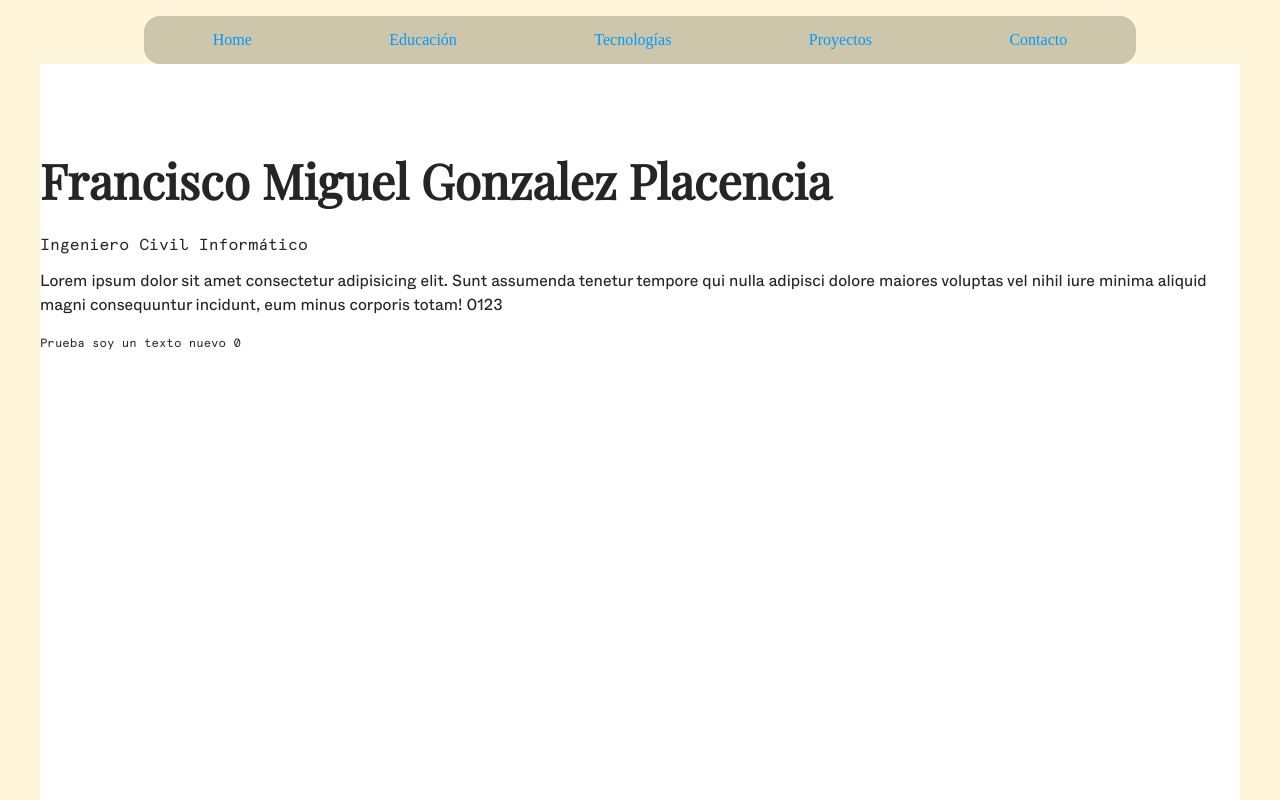
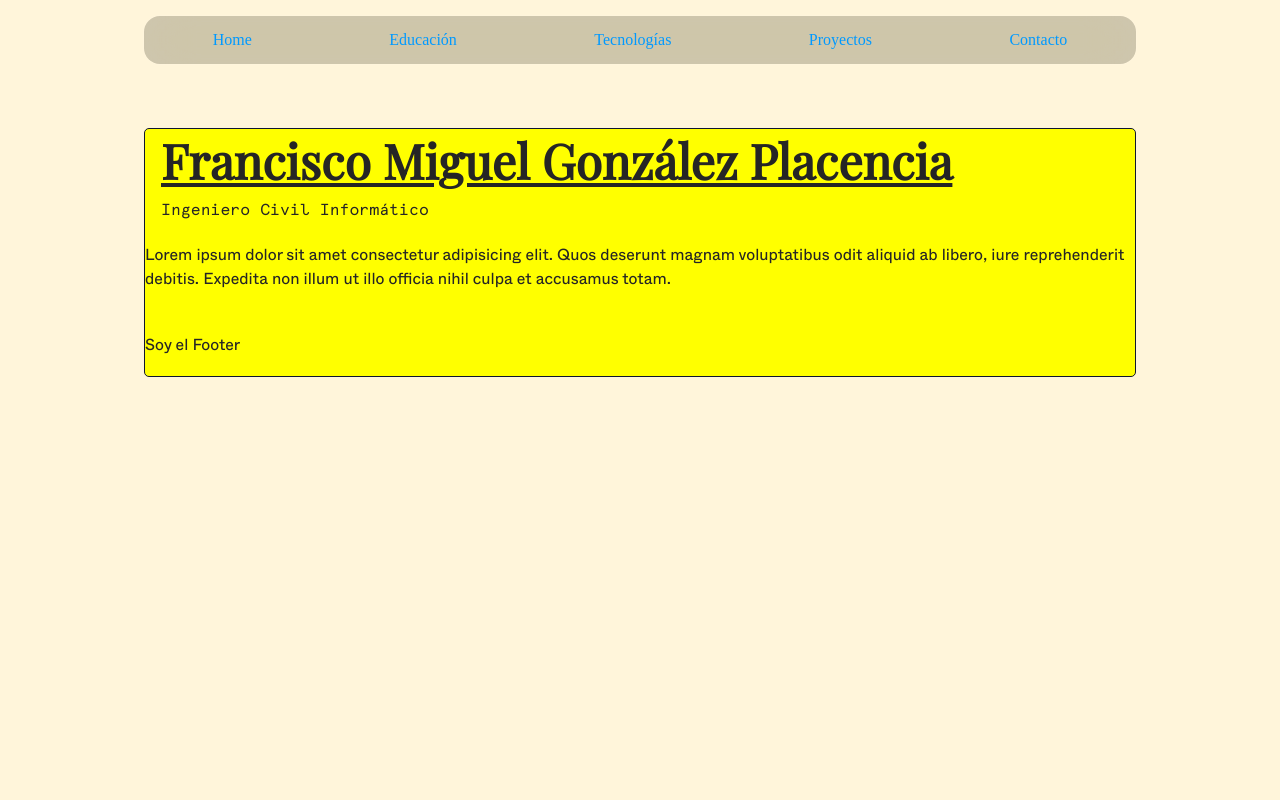
Before and after one commit to devfranciscogonzalez/portfolio, a React (Vite) app: page / in a window 1280 px wide. Shown: the top 800 px of the page. Built offline with nearby package versions, Linux system fonts and the light colour scheme.

Commit message:
add card draft

```diff
--- /dev/null
+++ b/src/components/Card/Card.styles.js
@@ -0,0 +1,27 @@
+import styled from "styled-components";
+
+const CardContainer = styled.article`
+  display: flex;
+  flex-direction: column;
+  background-color: ${({ theme }) => theme.colors.primary};
+  border: 1px solid ${({ theme }) => theme.colors.border};
+  border-radius: ${({ theme }) => theme.borderRadius.medium};
+`;
+
+const CardHeader = styled.header`
+  padding: 0 ${({ theme }) => theme.padding.medium};
+`;
+
+const CardContent = styled.div`
+  display: flex;
+  flex-direction: column;
+  align-items: center;
+`;
+
+const CardFooter = styled.footer`
+  display: flex;
+  justify-content: space-between;
+  margin-top: 10px;
+`;
+
+export { CardContainer, CardHeader, CardContent, CardFooter };
--- /dev/null
+++ b/src/components/Card/index.jsx
@@ -0,0 +1,31 @@
+import { H1, MediumText, Paragraph } from "../TextComponents";
+import {
+  CardContainer,
+  CardContent,
+  CardFooter,
+  CardHeader,
+} from "./Card.styles";
+
+const Card = () => {
+  return (
+    <CardContainer>
+      <CardHeader>
+        <H1>Francisco Miguel González Placencia</H1>
+        <MediumText>Ingeniero Civil Informático </MediumText>
+      </CardHeader>
+      <CardContent>
+        <Paragraph>
+          Lorem ipsum dolor sit amet consectetur adipisicing elit. Quos deserunt
+          magnam voluptatibus odit aliquid ab libero, iure reprehenderit
+          debitis. Expedita non illum ut illo officia nihil culpa et accusamus
+          totam.
+        </Paragraph>
+      </CardContent>
+      <CardFooter>
+        <Paragraph>Soy el Footer</Paragraph>
+      </CardFooter>
+    </CardContainer>
+  );
+};
+
+export default Card;
--- a/src/components/MainContent/MainContent.styles.js
+++ b/src/components/MainContent/MainContent.styles.js
@@ -6,8 +6,7 @@ const MainContainer = styled.main`
   justify-content: center;
   align-items: stretch;
   width: 100%;
-  max-width: 75rem;
-  background-color: #fff;
+  max-width: ${({ theme }) => theme.breakpoints.laptop};
 `;
 
 export default MainContainer;
--- a/src/components/TextComponents/index.js
+++ b/src/components/TextComponents/index.js
@@ -3,8 +3,8 @@ import styled from "styled-components";
 const H1 = styled.h1`
   font-size: ${({ theme }) => theme.fontSizes.xxlarge};
   font-family: ${({ theme }) => theme.fonts.tertiary};
-  line-height: 1.2;
-  margin: 0.5em 0;
+  line-height: 1.3em;
+  text-decoration: underline;
   /* color: ${({ theme }) => theme.colors.text.primary}; */
 `;
 
--- a/src/components/index.js
+++ b/src/components/index.js
@@ -1,2 +1,3 @@
 export { default as Layout } from "./Layout";
 export { H1, H2, H3, Paragraph, SmallText, MediumText } from "./TextComponents";
+export { default as Card } from "./Card";
--- a/src/theme/index.js
+++ b/src/theme/index.js
@@ -23,7 +23,7 @@ export const theme = {
       light: "#FFF5DA",
       dark: "#333333",
     },
-    border: "#e0e0e0",
+    border: "#10162F",
   },
   spacing: {
     xsmall: ".25rem",
@@ -44,7 +44,7 @@ export const theme = {
   },
   borderRadius: {
     small: "2px",
-    medium: "4px",
+    medium: "5px",
     large: "8px",
     xlarge: "16px",
   },
--- a/src/view/Home/index.jsx
+++ b/src/view/Home/index.jsx
@@ -1,18 +1,10 @@
+import Card from "../../components/Card";
 import { HomeContainer } from "./Home.styles";
-import { H1, Paragraph, SmallText, MediumText } from "../../components";
 
 const Home = () => {
   return (
     <HomeContainer>
-      <H1>Francisco Miguel Gonzalez Placencia</H1>
-      <MediumText>Ingeniero Civil Informático</MediumText>
-      <Paragraph>
-        Lorem ipsum dolor sit amet consectetur adipisicing elit. Sunt assumenda
-        tenetur tempore qui nulla adipisci dolore maiores voluptas vel nihil
-        iure minima aliquid magni consequuntur incidunt, eum minus corporis
-        totam! 0123
-      </Paragraph>
-      <SmallText>Prueba soy un texto nuevo 0</SmallText>
+      <Card />
     </HomeContainer>
   );
 };
```
